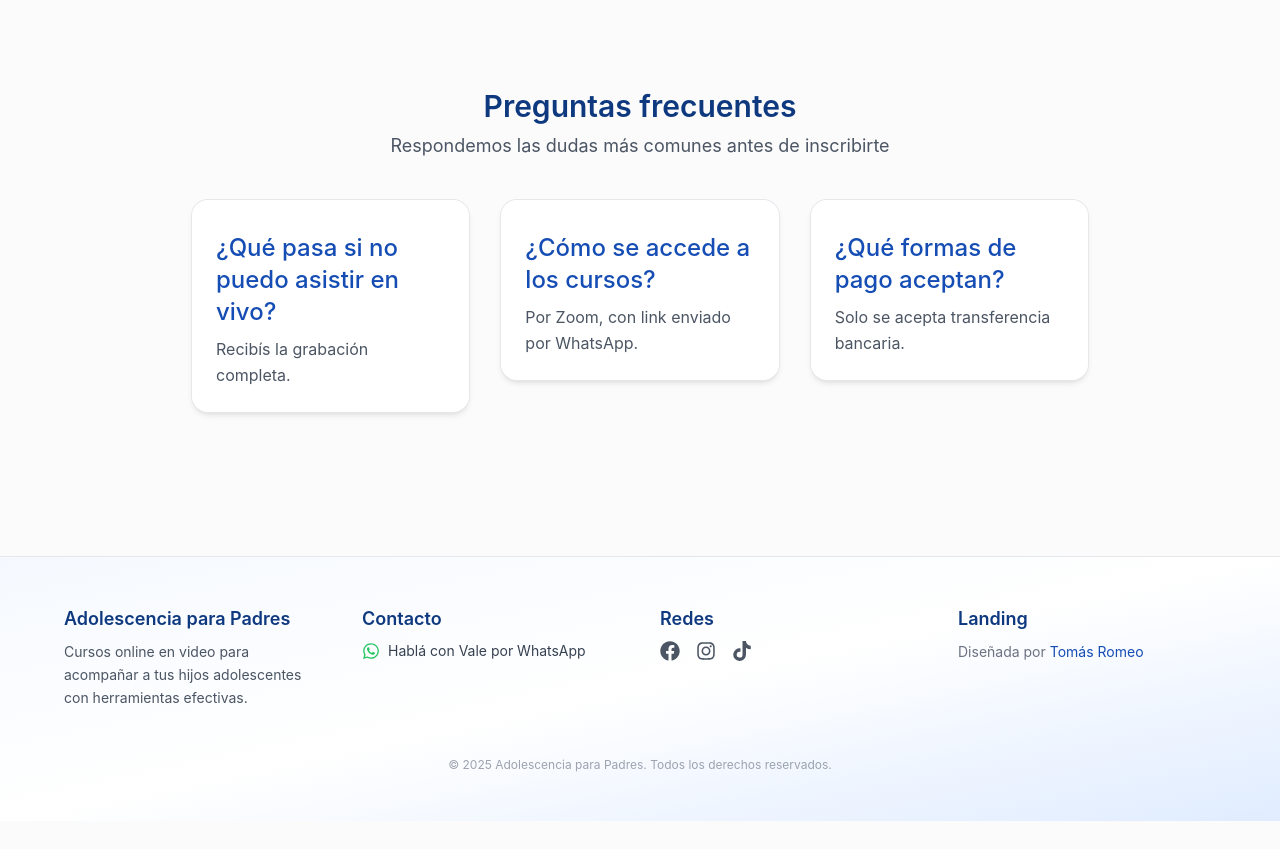
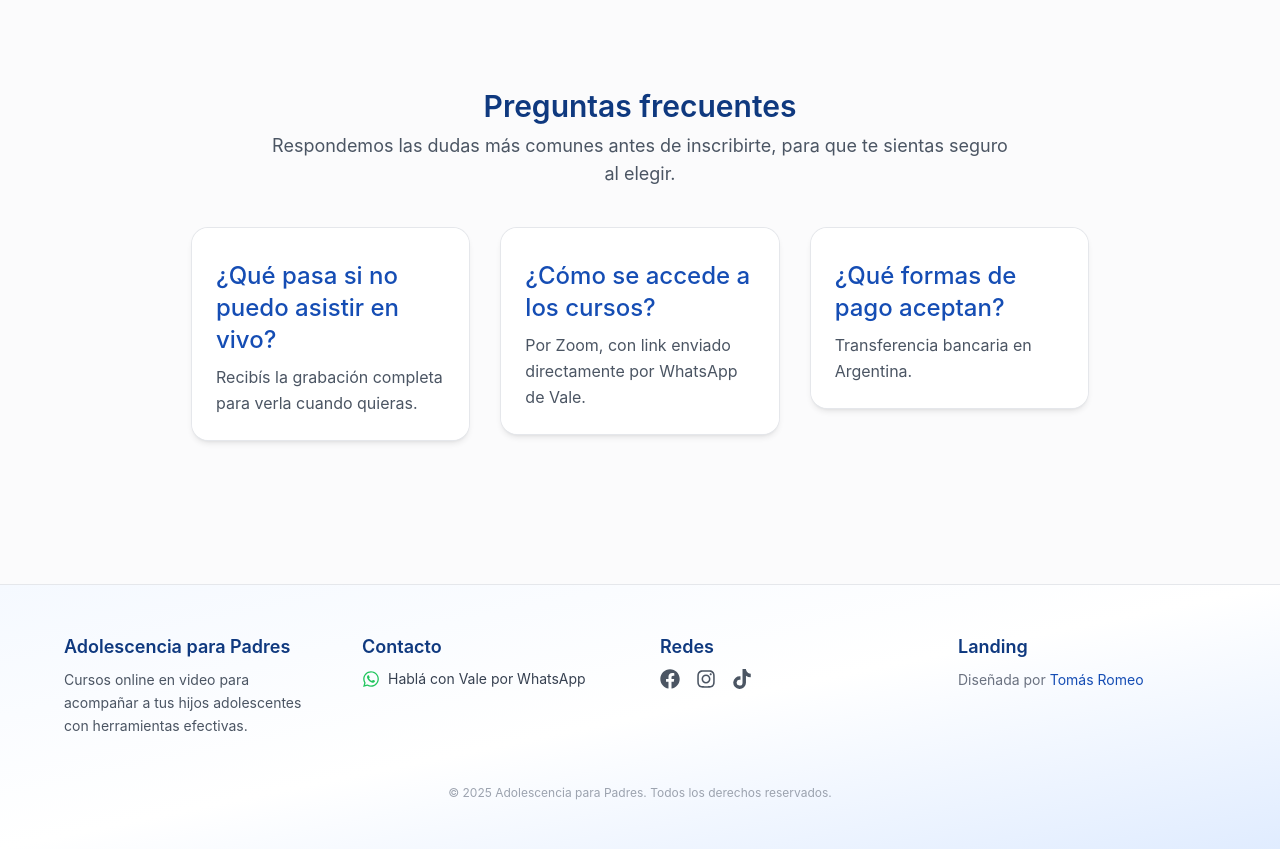
Before and after one commit to sekigan98/dram-adolescentes, a Next.js app: page / in a window 1280 px wide. Shown: the part 3600-4449 px from the top of the page. Before the commit the page ends 4421 px from the top, so only its background shows below. Built offline with nearby package versions, Linux system fonts and the light colour scheme.

Commit message:
Update FAQ.tsx

```diff
--- a/components/FAQ.tsx
+++ b/components/FAQ.tsx
@@ -1,9 +1,18 @@
 import MotionFade from "./MotionFade";
 
 const faqs = [
-  { title: "¿Qué pasa si no puedo asistir en vivo?", desc: "Recibís la grabación completa." },
-  { title: "¿Cómo se accede a los cursos?", desc: "Por Zoom, con link enviado por WhatsApp." },
-  { title: "¿Qué formas de pago aceptan?", desc: "Solo se acepta transferencia bancaria." },
+  {
+    title: "¿Qué pasa si no puedo asistir en vivo?",
+    desc: "Recibís la grabación completa para verla cuando quieras.",
+  },
+  {
+    title: "¿Cómo se accede a los cursos?",
+    desc: "Por Zoom, con link enviado directamente por WhatsApp de Vale.",
+  },
+  {
+    title: "¿Qué formas de pago aceptan?",
+    desc: "Transferencia bancaria en Argentina.",
+  },
 ];
 
 export default function FAQ() {
@@ -12,12 +21,12 @@ export default function FAQ() {
       <div className="max-w-4xl mx-auto text-center">
         <h2>Preguntas frecuentes</h2>
         <p className="subtitle mt-2 mb-10 max-w-prose mx-auto">
-          Respondemos las dudas más comunes antes de inscribirte
+          Respondemos las dudas más comunes antes de inscribirte, para que te sientas seguro al elegir.
         </p>
         <div className="grid gap-8 sm:grid-cols-2 lg:grid-cols-3">
           {faqs.map((f, i) => (
             <MotionFade key={f.title} delay={i * 0.1}>
-              <div className="card p-6 text-center sm:text-left">
+              <div className="card p-6 text-center sm:text-left hover:shadow-lg transition-shadow">
                 <h3>{f.title}</h3>
                 <p className="mt-2 text-gray-600">{f.desc}</p>
               </div>
```
